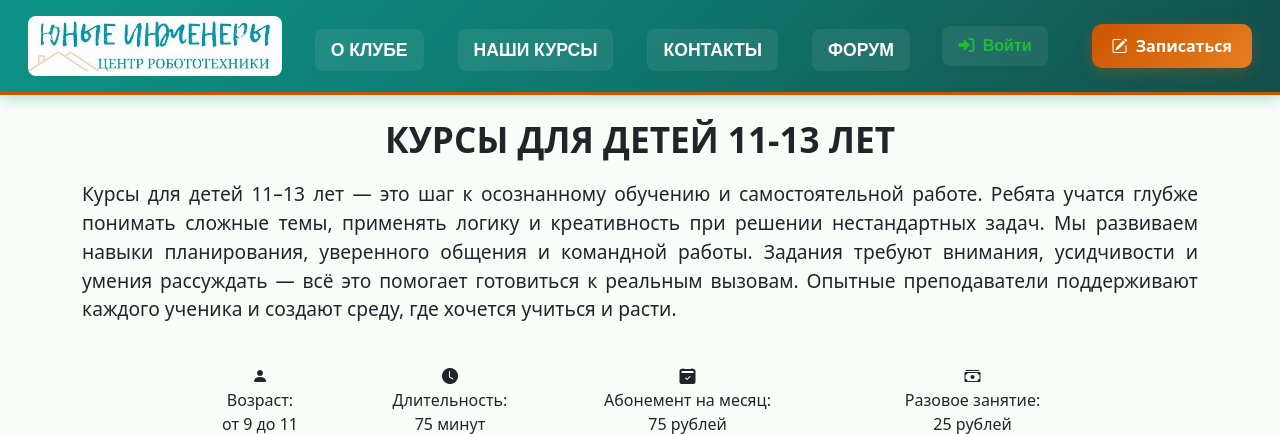
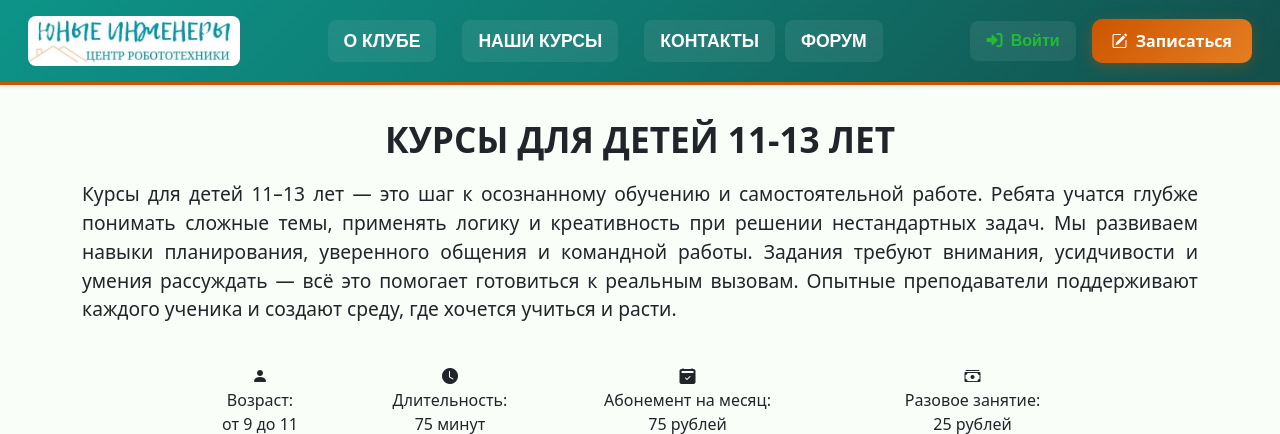
Before and after one commit to AndreiSkrypko/robototehnika_lida, a Django app: page /courses_11_13/ in a window 1280 px wide. Shown: the top 434 px of the page. Run offline with Django 5.2, Linux system fonts and the light colour scheme; data comes from the database, SQL or seed files in the repository; some libraries are stand-ins or nearby versions.

```diff
--- a/main_app/templates/main/base.html
+++ b/main_app/templates/main/base.html
@@ -261,47 +261,45 @@
 <!-- =======================
      ШАПКА САЙТА
 ======================== -->
-    <header class="fixed-top custom-header">
+<header class="fixed-top custom-header bg-white shadow-sm">
     <div class="container-fluid py-3">
-            <div class="row align-items-center">
+        <div class="d-flex align-items-center justify-content-between">
             <!-- Логотип -->
-                <div class="col-auto">
             <a href="/" class="logo-link ms-3" id="home-link">
-                        <img src="{% static 'main/img/logo.jpg' %}" alt="Logo"
-                            style="height: 60px; border-radius: 8px;">
+                <img src="{% static 'main/img/logo.jpg' %}" alt="Logo" style="height: 50px; border-radius: 8px;">
             </a>
-                </div>
-                <!-- Навигационное меню -->
-                <div class="col d-flex justify-content-center">
-                    <nav class="d-flex gap-4 mt-2 align-items-center position-relative">
-                        <!-- О клубе -->
-                        <a href="/about" class="nav-link-custom">О КЛУБЕ</a>
-                        <!-- Курсы с выпадающим меню -->
-                        <div class="dropdown-hover">
+
+            <!-- Кнопка гамбургер-меню для мобилы -->
+            <button class="btn d-md-none" type="button" data-bs-toggle="collapse" data-bs-target="#navMenu"
+                    aria-controls="navMenu" aria-expanded="false" aria-label="Toggle navigation">
+                <i class="bi bi-list fs-2"></i>
+            </button>
+
+            <!-- Навигация -->
+            <nav class="collapse d-md-flex flex-grow-1 justify-content-center" id="navMenu">
+                <a href="/about" class="nav-link-custom px-3">О КЛУБЕ</a>
+
+                <div class="dropdown-hover px-3">
                     <a href="{% url 'index' %}#courses" class="nav-link-custom">НАШИ КУРСЫ</a>
                     <ul class="dropdown-menu-custom">
                         <li><a class="dropdown-item" href="/courses_2_4">Для детей 2,5-4 года</a></li>
                         <li><a class="dropdown-item" href="/courses_4_6">Для детей 4-6 лет</a></li>
-                                <li><a class="dropdown-item" href="/courses_6_7">Для детей 6-7 лет</a></li>
-                                <li><a class="dropdown-item" href="/courses_7_9">Для детей 7-9 лет</a></li>
-                                <li><a class="dropdown-item" href="/courses_9_11">Для детей 9-11 лет</a></li>
-                                <li><a class="dropdown-item" href="/courses_11_13">Для детей 11-13 лет</a></li>
-                                <li><a class="dropdown-item" href="/courses_13_16">Для детей 13-16 лет</a></li>
+                        <!-- остальные пункты -->
                     </ul>
                 </div>
-                        <!-- Контакты (заглушка) -->
-                        <a href="#" class="nav-link-custom">КОНТАКТЫ</a>
-                        <!-- Форум: для авторизованных - ссылка на форум, иначе - на вход -->
+
+                <a href="#" class="nav-link-custom px-3">КОНТАКТЫ</a>
+
                 {% if user.is_authenticated %}
-                        <a href="/forum_list/" class="nav-link-custom">ФОРУМ</a>
+                <a href="/forum_list/" class="nav-link-custom px-3">ФОРУМ</a>
                 {% else %}
-                        <a href="/login/" class="nav-link-custom">ФОРУМ</a>
+                <a href="/login/" class="nav-link-custom px-3">ФОРУМ</a>
                 {% endif %}
             </nav>
-                </div>
-                <!-- Войти/Выйти -->
-                <div class="col-auto">
-                    <div class="auth-wrapper">
+
+            <!-- Правый блок с входом и кнопкой -->
+            <div class="d-flex align-items-center">
+                <div class="auth-wrapper me-3 d-none d-md-block">
                     {% if user.is_authenticated %}
                     <a href="{% url 'logout' %}" class="auth-link text-danger">
                         <i class="fas fa-sign-out-alt me-1"></i> Выйти
@@ -312,9 +310,6 @@
                     </a>
                     {% endif %}
                 </div>
-                </div>
-                <!-- Кнопка "Записаться" -->
-                <div class="col-auto">
                 <button type="button" class="btn custom-btn text-white me-3" data-bs-toggle="modal"
                         data-bs-target="#signupModal">
                     <i class="bi bi-pencil-square me-1"></i> Записаться
@@ -359,7 +354,8 @@
             <div class="col-12 col-md-4 mb-4 mb-md-0 d-flex flex-column align-items-center align-items-md-start">
                 <a href="/" class="text-decoration-none">
                     <img src="{% static 'main/img/logo.jpg' %}" alt="Logo"
-                             style="height: 80px; border-radius: 15px; box-shadow: 0 4px 15px rgba(0,0,0,0.2);" class="mb-3">
+                         style="height: 80px; border-radius: 15px; box-shadow: 0 4px 15px rgba(0,0,0,0.2);"
+                         class="mb-3">
                 </a>
                 <p class="text-white-50 fw-light" style="font-size: 0.95rem;">
                     Детский центр робототехники и программирования <br> г. Лида
@@ -377,7 +373,8 @@
                         </a>
                     </li>
                     <li class="mb-2">
-                            <a href="{% url 'index' %}#courses" class="text-white-50 text-decoration-none fw-light footer-link">
+                        <a href="{% url 'index' %}#courses"
+                           class="text-white-50 text-decoration-none fw-light footer-link">
                             <i class="bi bi-journal-code me-2" style="color: var(--main-orange);"></i>Наши курсы
                         </a>
                     </li>
@@ -397,13 +394,16 @@
                         </a>
                     </li>
                     <li class="mb-2">
-                            <a href="{% static 'main/pdf/pravila-bezopasnosti.pdf' %}" class="text-white-50 text-decoration-none fw-light footer-link" target="_blank">
-                                <i class="bi bi-shield-lock me-2" style="color: var(--main-orange);"></i>Правила безопасности
+                        <a href="{% static 'main/pdf/pravila-bezopasnosti.pdf' %}"
+                           class="text-white-50 text-decoration-none fw-light footer-link" target="_blank">
+                            <i class="bi bi-shield-lock me-2" style="color: var(--main-orange);"></i>Правила
+                            безопасности
                         </a>
                     </li>
                     <li class="mb-2">
                         <a href="/" class="text-white-50 text-decoration-none fw-light footer-link">
-                                <i class="bi bi-lock me-2" style="color: var(--main-orange);"></i>Политика конфиденциальности
+                            <i class="bi bi-lock me-2" style="color: var(--main-orange);"></i>Политика
+                            конфиденциальности
                         </a>
                     </li>
                 </ul>
@@ -413,7 +413,8 @@
                 <h6 class="text-white fw-bold mb-4" style="font-size: 1.1rem; text-shadow: 0 2px 4px rgba(0,0,0,0.3);">
                     <i class="bi bi-envelope me-2"></i>Контакты
                 </h6>
-                    <p class="text-white-50 fw-light mb-3" style="font-size: 0.9rem;">&copy; 2025 Робототехника. Все права защищены.</p>
+                <p class="text-white-50 fw-light mb-3" style="font-size: 0.9rem;">&copy; 2025 Робототехника. Все права
+                    защищены.</p>
                 <div class="contact-info mb-4">
                     <p class="text-white-50 fw-light mb-2" style="font-size: 0.9rem;">
                         <i class="bi bi-envelope me-2" style="color: var(--main-orange);"></i>
@@ -424,15 +425,19 @@
                         <a href="tel:+375291210908" class="text-decoration-none text-white-50">+375 (29) 121-09-08</a>
                     </p>
                     <p class="text-white-50 fw-light mb-3" style="font-size: 0.9rem;">
-                            <i class="bi bi-geo-alt me-2" style="color: var(--main-orange);"></i>Беларусь, г. Лида, ул. Замковая, д. 4
+                        <i class="bi bi-geo-alt me-2" style="color: var(--main-orange);"></i>Беларусь, г. Лида, ул.
+                        Замковая, д. 4
                     </p>
                 </div>
                 <div class="social-icons">
-                        <a href="https://www.instagram.com/robototehnika_lida/" target="_blank" class="text-decoration-none me-3 social-link" title="Instagram">
-                            <i class="bi bi-instagram" style="font-size: 32px; color: var(--main-orange); text-shadow: 0 2px 4px rgba(0,0,0,0.3);"></i>
+                    <a href="https://www.instagram.com/robototehnika_lida/" target="_blank"
+                       class="text-decoration-none me-3 social-link" title="Instagram">
+                        <i class="bi bi-instagram"
+                           style="font-size: 32px; color: var(--main-orange); text-shadow: 0 2px 4px rgba(0,0,0,0.3);"></i>
                     </a>
                     <a href="tg://msg?to=%2B375291210908" class="text-decoration-none social-link" title="Telegram">
-                            <i class="bi bi-telegram" style="font-size: 32px; color: var(--main-orange); text-shadow: 0 2px 4px rgba(0,0,0,0.3);"></i>
+                        <i class="bi bi-telegram"
+                           style="font-size: 32px; color: var(--main-orange); text-shadow: 0 2px 4px rgba(0,0,0,0.3);"></i>
                     </a>
                 </div>
             </div>
```
Lines whose indentation alone changed are shown as unchanged.
